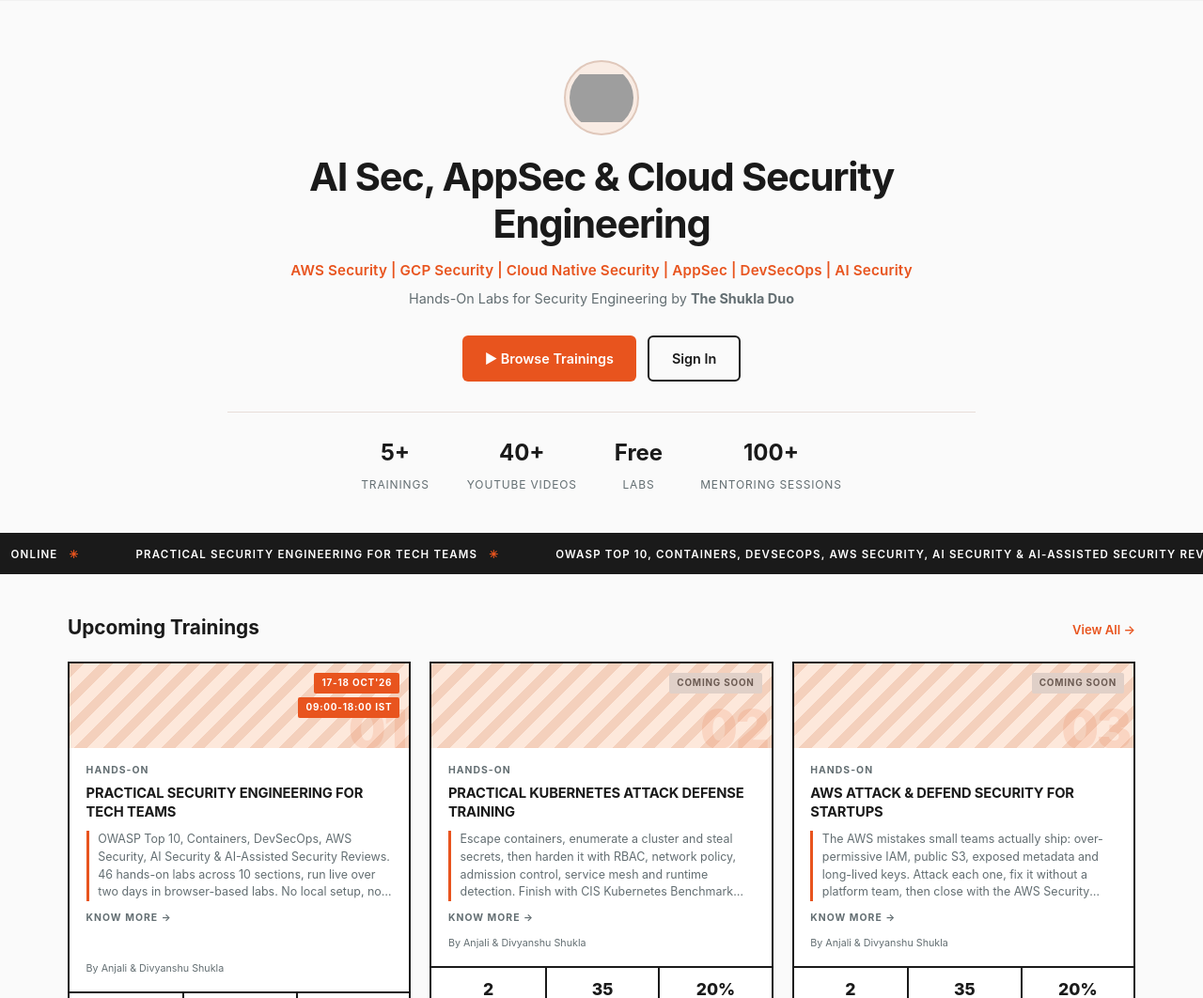
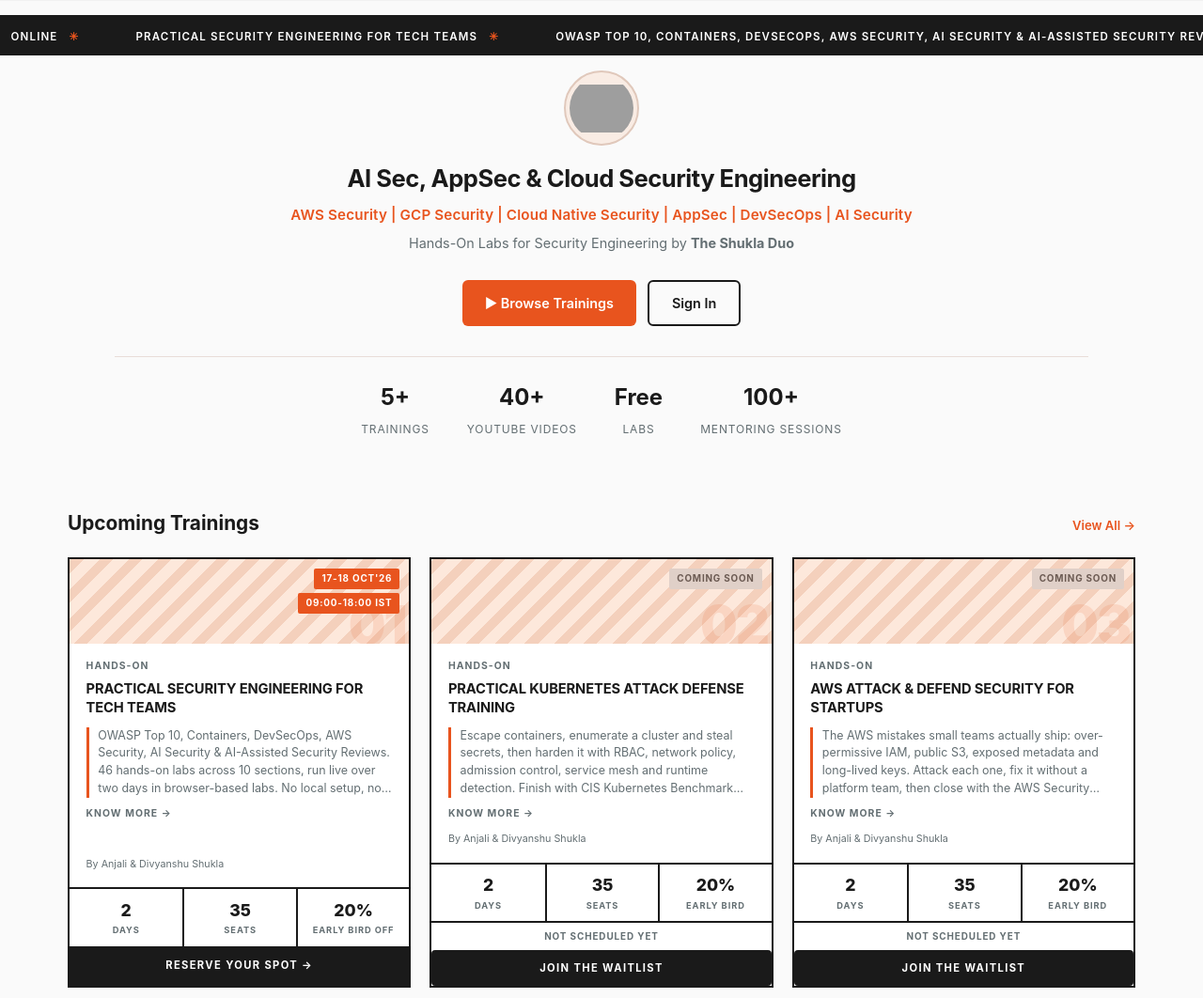
Before and after one commit to peachycloudsecurity/Rag-Lab, a Flask app: page / in a window 1280 px wide. Shown: the part 68-1130 px from the top of the page at 94% size. Run offline with Flask 2, Linux system fonts and the light colour scheme; some libraries are stand-ins or nearby versions; grey boxes are pictures that could not be loaded.

Commit message:
Fix hero layout: h1 one line, marquee above hero, reduce top gap

```diff
--- a/templates/home.html
+++ b/templates/home.html
@@ -18,8 +18,8 @@
   /* ══════════════════ HERO ══════════════════ */
   .hero {
     text-align: center;
-    padding: 3rem 2rem 2.5rem;
-    max-width: 860px;
+    padding: 1rem 2rem 2rem;
+    max-width: 1100px;
     margin: 0 auto;
   }
   .hero-logo {
@@ -32,12 +32,16 @@
     border: 2px solid #e0c8bb;
   }
   .hero h1 {
-    font-size: clamp(1.6rem, 3.5vw, 2.6rem);
+    font-size: clamp(1.1rem, 2vw, 1.7rem);
     font-weight: 700;
-    letter-spacing: -0.03em;
+    letter-spacing: -0.02em;
     color: #1a1a1a;
     margin: 0 0 0.75rem;
-    line-height: 1.2;
+    line-height: 1.15;
+    white-space: nowrap;
+  }
+  @media (max-width: 700px) {
+    .hero h1 { white-space: normal; font-size: 1.2rem; }
   }
   .hero-sub {
     font-size: 0.95rem;
@@ -334,6 +338,13 @@
   .loggedin-banner strong { color: var(--peachy-orange); }
 </style>
 
+<!-- ════════════════════════════ MARQUEE ════════════════════════════ -->
+<div class="marquee-wrap">
+  <div class="marquee-track">
+    <span>17-18 October 2026 <span class="dot">✳</span> 35 Seats <span class="dot">✳</span> Online <span class="dot">✳</span> Practical Security Engineering For Tech Teams <span class="dot">✳</span> OWASP Top 10, Containers, DevSecOps, AWS Security, AI Security &amp; AI-Assisted Security Reviews <span class="dot">✳</span> Hands-On Labs, Not Slides <span class="dot">✳</span> 17-18 October 2026 <span class="dot">✳</span> 35 Seats <span class="dot">✳</span> Online <span class="dot">✳</span> Practical Security Engineering For Tech Teams <span class="dot">✳</span> OWASP Top 10, Containers, DevSecOps, AWS Security, AI Security &amp; AI-Assisted Security Reviews <span class="dot">✳</span> Hands-On Labs, Not Slides <span class="dot">✳</span></span>
+  </div>
+</div>
+
 {% if user %}
 <div class="loggedin-banner">
   <p>Welcome back, <strong>{{ user.username }}</strong>! Access your training portal and AI assistant below.</p>
@@ -362,13 +373,6 @@
   </div>
 </div>
 {% endif %}
-
-<!-- ════════════════════════════ MARQUEE ════════════════════════════ -->
-<div class="marquee-wrap">
-  <div class="marquee-track">
-    <span>17-18 October 2026 <span class="dot">✳</span> 35 Seats <span class="dot">✳</span> Online <span class="dot">✳</span> Practical Security Engineering For Tech Teams <span class="dot">✳</span> OWASP Top 10, Containers, DevSecOps, AWS Security, AI Security &amp; AI-Assisted Security Reviews <span class="dot">✳</span> Hands-On Labs, Not Slides <span class="dot">✳</span> 17-18 October 2026 <span class="dot">✳</span> 35 Seats <span class="dot">✳</span> Online <span class="dot">✳</span> Practical Security Engineering For Tech Teams <span class="dot">✳</span> OWASP Top 10, Containers, DevSecOps, AWS Security, AI Security &amp; AI-Assisted Security Reviews <span class="dot">✳</span> Hands-On Labs, Not Slides <span class="dot">✳</span></span>
-  </div>
-</div>
 
 <!-- ════════════════════════════ TRAINING CARDS ════════════════════════════ -->
 <div class="trainings-section">
```
